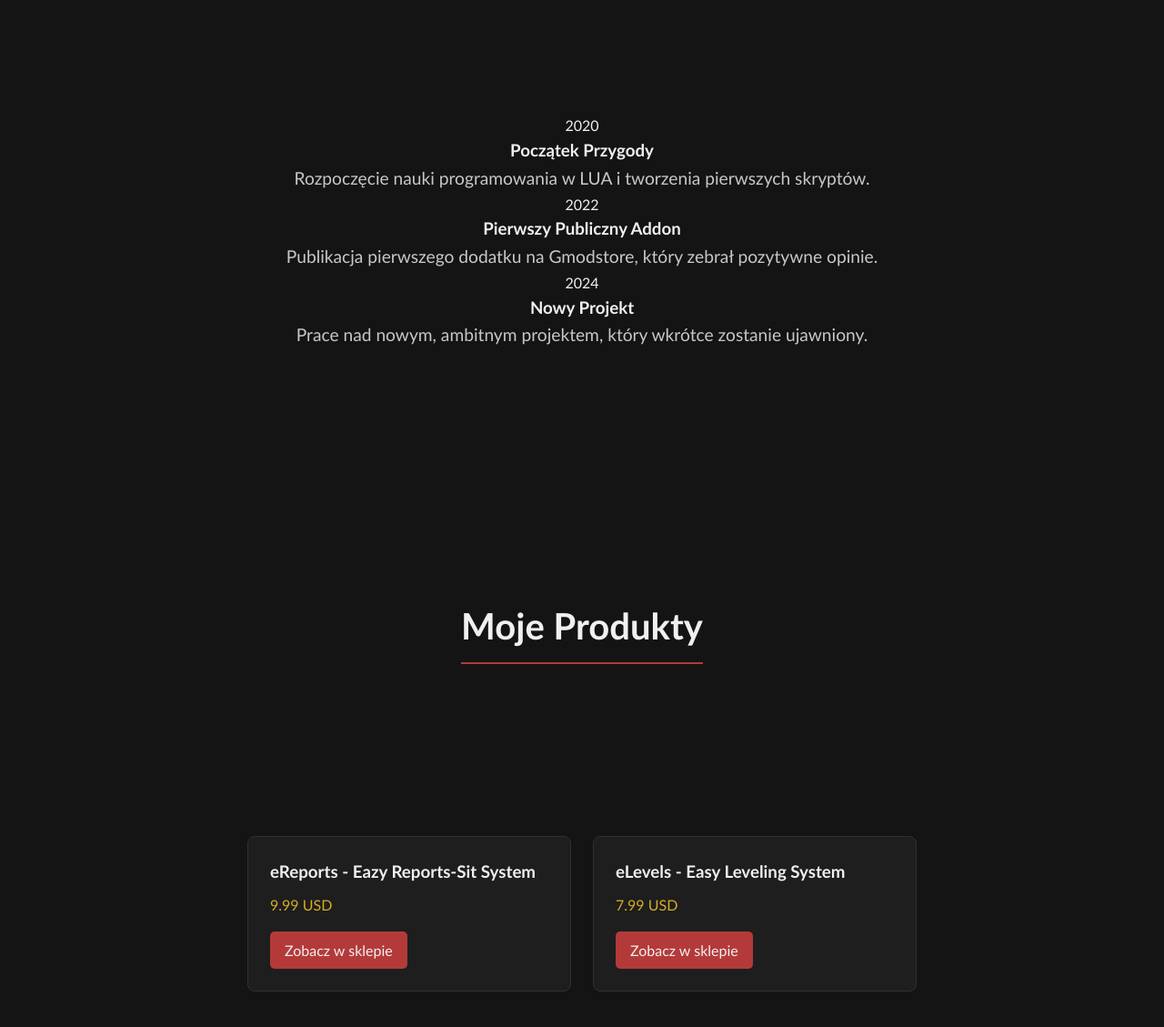
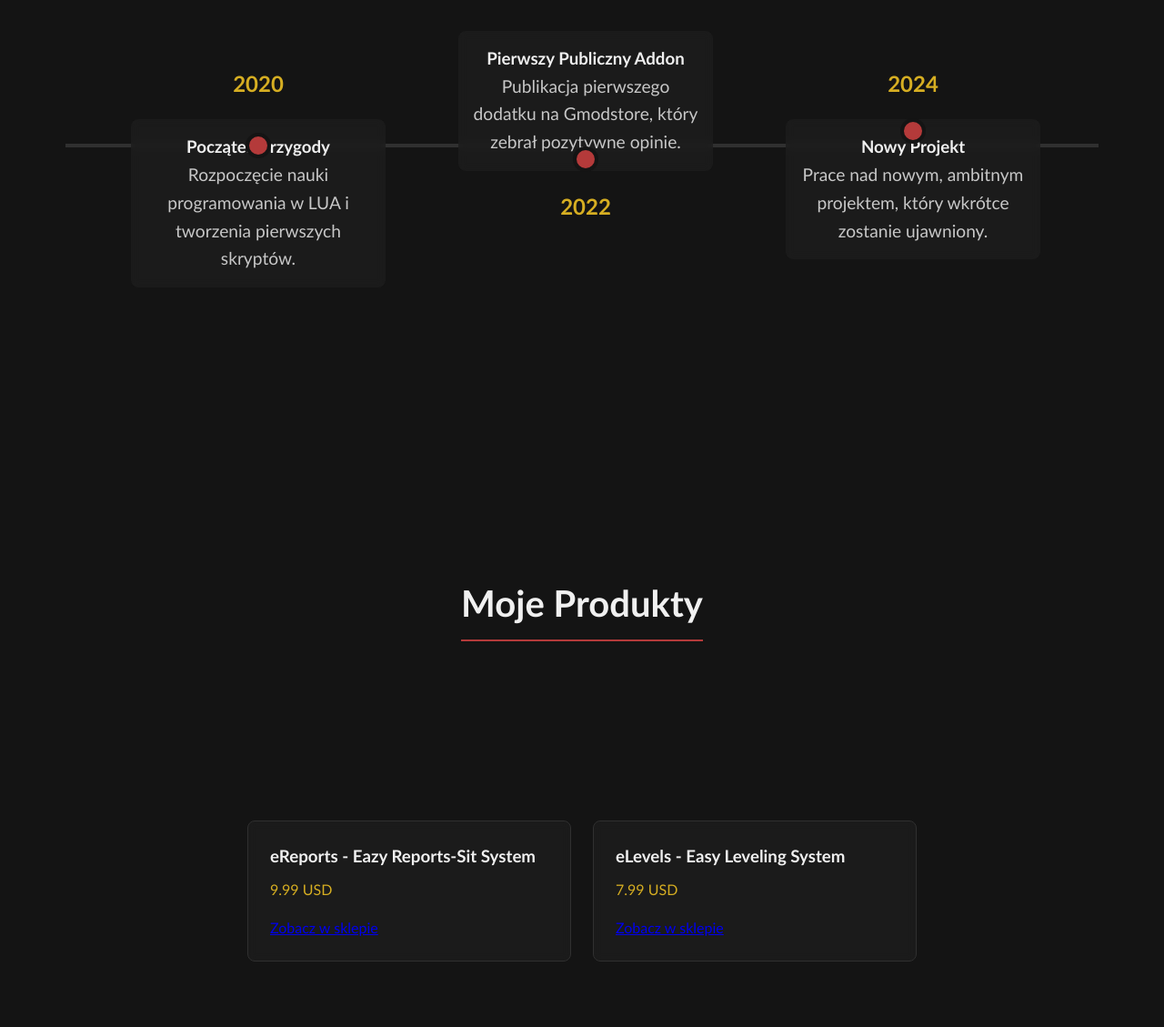
Before and after one commit to CiubiQ/eve-website, a plain HTML site: page index.html in a window 1280 px wide. Shown: the part 1623-2752 px from the top of the page at 91% size. Drawn offline with nearby package versions, Linux system fonts and the light colour scheme; animation ran at ten frames a second.

Commit message:
Styling adjustments for product cards, language switcher and timeline

```diff
--- a/style.css
+++ b/style.css
@@ -108,14 +108,14 @@ p {
     margin-bottom: 1rem;
 }
 
-.product-card a {
-    display: inline-block;
-    text-decoration: none;
-    background-color: var(--primary);
-    color: var(--primary-text);
-    padding: 0.5rem 1rem;
-    border-radius: 5px;
-    transition: background-color 0.3s ease;
+.product-card {
+    background-color: rgba(30, 30, 30, 0.75); /* Półprzezroczyste tło */
+    backdrop-filter: blur(5px); /* Efekt rozmycia tła (szkło) */
+    border: 1px solid var(--scroller);
+    border-radius: 8px;
+    padding: 1.5rem;
+    text-align: left;
+    transition: transform 0.3s ease, box-shadow 0.3s ease;
 }
 
 .product-card a:hover {
@@ -124,10 +124,10 @@ p {
 
 /* Style dla przełącznika języków */
 #lang-switcher {
-    position: fixed;
+    position: fixed; /* Kluczowa właściwość! */
     top: 20px;
     right: 20px;
-    z-index: 100; /* Upewniamy się, że jest na wierzchu */
+    z-index: 100; /* Upewnia się, że jest nad wszystkim innym */
     display: flex;
     gap: 10px;
 }
@@ -152,3 +152,120 @@ p {
     background-color: var(--primary);
     color: var(--primary-text);
 }
+html {
+    scroll-behavior: smooth;
+}
+
+/* Style dla nawigacji */
+header nav {
+    margin-top: 2rem;
+    display: flex;
+    gap: 1.5rem;
+    border-top: 1px solid var(--scroller);
+    padding-top: 1rem;
+}
+
+header nav a {
+    color: var(--secondary-text);
+    text-decoration: none;
+    font-size: 1.1rem;
+    font-weight: bold;
+    transition: color 0.3s ease;
+}
+
+header nav a:hover {
+    color: var(--primary);
+}
+#timeline {
+    min-height: auto; /* Nie musi zajmować całego ekranu */
+    padding-bottom: 10vh;
+    max-width: 1200px; /* Dajemy więcej miejsca na oś czasu */
+}
+
+.timeline-container {
+    width: 100%;
+    position: relative;
+    display: flex;
+    align-items: flex-start;
+    overflow-x: auto; /* Umożliwia przewijanie w poziomie */
+    padding: 3rem 2rem;
+    /* Stylizacja paska przewijania dla Firefox */
+    scrollbar-color: var(--scroller) var(--header);
+}
+
+/* Stylizacja paska przewijania dla Chrome/Safari */
+.timeline-container::-webkit-scrollbar {
+    height: 8px;
+}
+.timeline-container::-webkit-scrollbar-track {
+    background: var(--header);
+}
+.timeline-container::-webkit-scrollbar-thumb {
+    background-color: var(--scroller);
+    border-radius: 4px;
+}
+
+/* Linia osi czasu */
+.timeline-container::before {
+    content: '';
+    position: absolute;
+    top: 50%;
+    left: 0;
+    width: 100%;
+    height: 4px;
+    background-color: var(--scroller);
+    transform: translateY(-50%);
+}
+
+.timeline-item {
+    position: relative;
+    display: flex;
+    flex-direction: column;
+    align-items: center;
+    min-width: 280px;
+    margin: 0 40px;
+}
+
+/* Kropka na osi czasu */
+.timeline-item::before {
+    content: '';
+    position: absolute;
+    top: 50%;
+    left: 50%;
+    transform: translate(-50%, -50%);
+    width: 20px;
+    height: 20px;
+    background-color: var(--primary);
+    border-radius: 50%;
+    border: 4px solid var(--background);
+    z-index: 1;
+}
+
+/* Naprzemienne ułożenie (góra/dół) */
+.timeline-item:nth-child(odd) {
+    padding-top: 50px;
+}
+.timeline-item:nth-child(even) {
+    padding-bottom: 50px;
+    margin-top: auto;
+}
+.timeline-item:nth-child(even) .timeline-date {
+    order: 2;
+}
+.timeline-item:nth-child(even) .timeline-content {
+    order: 1;
+}
+
+.timeline-content {
+    background-color: rgba(30, 30, 30, 0.75);
+    backdrop-filter: blur(5px);
+    padding: 1rem;
+    border-radius: 8px;
+    text-align: center;
+}
+.timeline-date {
+    font-size: 1.5rem;
+    font-weight: bold;
+    color: var(--gold);
+    padding: 20px 0;
+}
```
